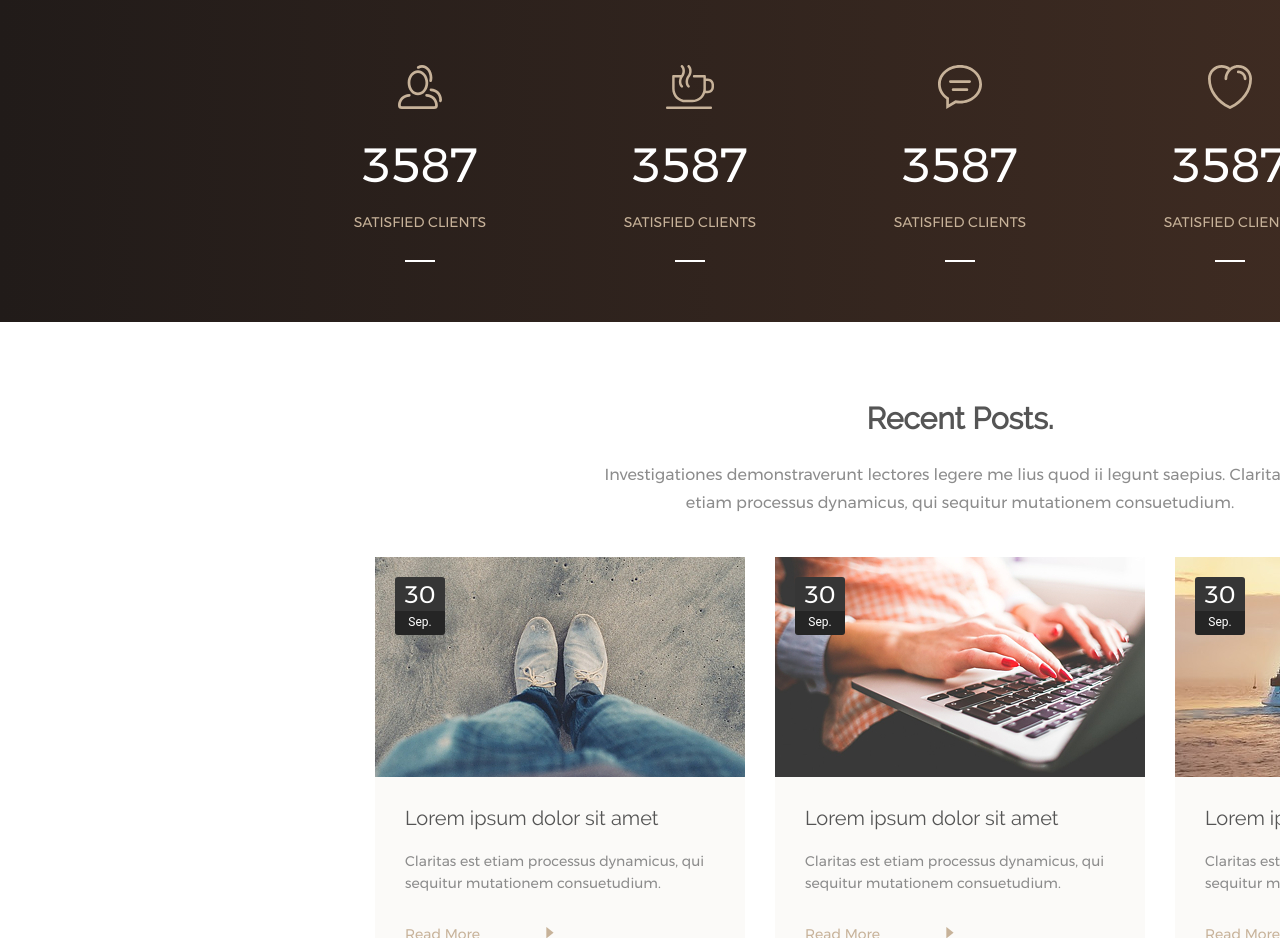
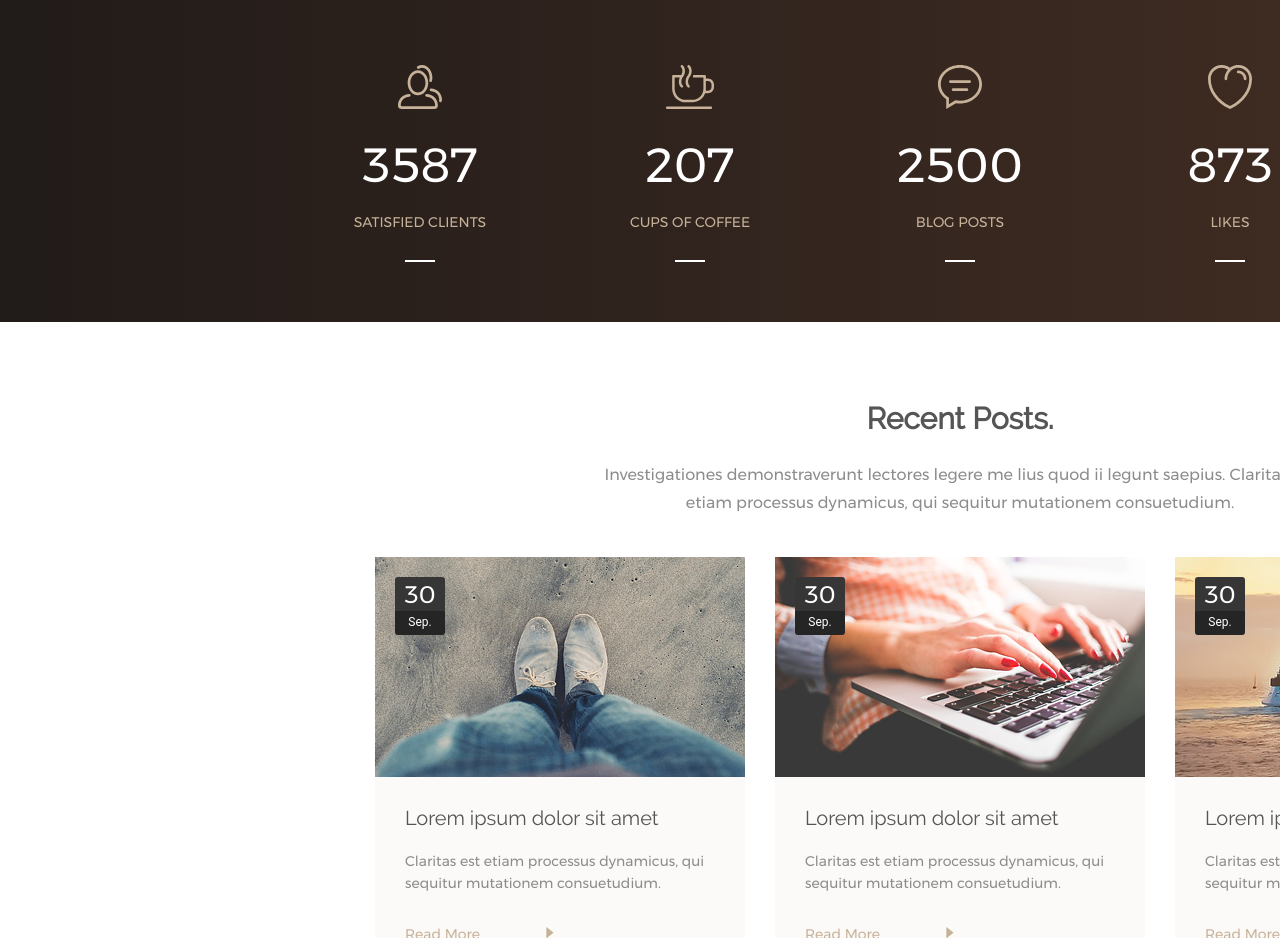
Before and after one commit to KukhalashviliLA/geekbrains-HTML5-Waxom, a plain HTML site: page index.html in a window 1280 px wide. Shown: the part 4880-5818 px from the top of the page. Drawn offline with Linux system fonts and the light colour scheme.

Commit message:
fix statistics_link

```diff
--- a/index.html
+++ b/index.html
@@ -405,32 +405,32 @@
             <path
               d="M46.043 42.749c0 .69-.552 1.25-1.234 1.25H1.234C.552 44 0 43.44 0 42.75c0-.691.552-1.251 1.234-1.251h43.575c.682 0 1.234.56 1.234 1.25zM19.586 16.396c.054-2.162.818-4.33 2.096-5.946 1.945-2.461 1.988-6.486.087-8.284a1.263 1.263 0 0 1-.06-1.768 1.223 1.223 0 0 1 1.744-.061c3.165 2.994 2.622 8.557.155 11.677-1.818 2.3-2.27 6.368-.155 8.37.498.471.525 1.263.06 1.768a1.222 1.222 0 0 1-1.744.06c-1.467-1.387-2.243-3.453-2.183-5.816zM48 19.614v2.4c0 3.44-2.76 6.24-6.154 6.24H39.09c-1.87 5.27-6.85 9.05-12.686 9.05H19.64c-7.431 0-13.476-6.129-13.476-13.662v-12.41c0-.691.552-1.251 1.234-1.251h7.915c1.607-2.476 1.535-6.127-.25-7.815a1.263 1.263 0 0 1-.06-1.768 1.222 1.222 0 0 1 1.745-.06c3.164 2.993 2.621 8.556.155 11.676-1.819 2.3-2.272 6.369-.155 8.37.498.471.525 1.263.06 1.768a1.223 1.223 0 0 1-1.744.061c-1.468-1.388-2.243-3.454-2.184-5.817.034-1.347.343-2.696.881-3.913H8.63v11.16c0 6.153 4.939 11.159 11.009 11.159h6.766c6.07 0 11.008-5.006 11.008-11.16v-11.16h-9.278c-.682 0-1.234-.56-1.234-1.25 0-.691.552-1.251 1.234-1.251h10.512c.682 0 1.234.56 1.234 1.25v2.144h1.965c3.393 0 6.154 2.799 6.154 6.24zm-2.468 0c0-2.06-1.654-3.737-3.686-3.737H39.88v9.874h1.965c2.032 0 3.686-1.676 3.686-3.737z" />
           </svg>
-          <span class="statistics_count">3587</span>
-          <span class="statistics_title">Satisfied Clients</span>
+          <span class="statistics_count">207</span>
+          <span class="statistics_title">Cups of coffee</span>
         </div>
         <div class="statistics_link">
           <svg class="statistics_icon" xmlns="http://www.w3.org/2000/svg" width="44" height="44" viewBox="0 0 44 44">
             <path
               d="M30.248 24.748c0 .76-.616 1.375-1.375 1.375H15.126a1.375 1.375 0 0 1 0-2.75h13.747c.76 0 1.375.617 1.375 1.375zm2.749-8.247c0 .758-.615 1.374-1.375 1.374H12.376a1.375 1.375 0 0 1 0-2.75h19.246c.76 0 1.375.616 1.375 1.376zm10.998 2.749c0 10.63-9.847 19.246-21.996 19.246-1.406 0-2.778-.128-4.112-.347l-9.635 5.846v-9.734C3.227 30.733.003 25.325.003 19.25.003 8.62 9.853.003 22 .003c12.15 0 21.996 8.617 21.996 19.247zm-2.75 0c0-9.11-8.616-16.497-19.246-16.497-10.63 0-19.246 7.386-19.246 16.497 0 5.59 3.252 10.522 8.214 13.506l-.087 6.377 6.473-3.89c1.49.317 3.04.504 4.646.504 10.63 0 19.247-7.387 19.247-16.497z" />
           </svg>
-          <span class="statistics_count">3587</span>
-          <span class="statistics_title">Satisfied Clients</span>
+          <span class="statistics_count">2500</span>
+          <span class="statistics_title">Blog posts</span>
         </div>
         <div class="statistics_link">
           <svg class="statistics_icon" xmlns="http://www.w3.org/2000/svg" width="44" height="44" viewBox="0 0 44 44">
             <path
               d="M44 13.75c0 12.445-8.003 23.702-21.406 30.113a1.368 1.368 0 0 1-1.188 0C8.002 37.453 0 26.195 0 13.75 0 6.166 6.168 0 13.75 0c2.985 0 5.873.975 8.25 2.764.063-.046.129-.087.191-.132.206-.149.413-.296.628-.434.12-.078.244-.148.365-.222.223-.133.443-.267.672-.388.084-.046.174-.085.26-.127.435-.216.884-.41 1.343-.582.175-.066.346-.135.524-.193.194-.063.392-.117.59-.172a13.665 13.665 0 0 1 1.182-.276c.255-.047.51-.086.768-.117.153-.02.305-.043.46-.057.42-.038.843-.064 1.267-.064C37.831 0 44 6.166 44 13.75zm-2.75 0c0-6.066-4.935-11-11-11-.357 0-.712.02-1.06.053-.16.017-.315.043-.47.066-.183.027-.367.051-.549.084-.201.04-.396.09-.593.14a9.836 9.836 0 0 0-.395.103 10.8 10.8 0 0 0-.646.212c-.103.037-.205.073-.305.113-.227.09-.45.189-.67.293a10.392 10.392 0 0 0-1.11.607c-.23.14-.454.294-.673.453-.05.038-.1.077-.152.113-.222.17-.443.348-.654.536-2.277 2.016-3.723 4.953-3.723 8.227a1.374 1.374 0 1 1-2.75 0c0-3.475 1.305-6.643 3.44-9.067a10.945 10.945 0 0 0-6.19-1.933c-6.065 0-11 4.934-11 11 0 11.177 7.184 21.358 19.25 27.347 12.066-5.99 19.25-16.17 19.25-27.347zm-2.75 0a1.375 1.375 0 0 1-2.75 0c0-3.034-2.467-5.5-5.5-5.5a1.375 1.375 0 0 1 0-2.75c4.55 0 8.25 3.7 8.25 8.25z" />
           </svg>
-          <span class="statistics_count">3587</span>
-          <span class="statistics_title">Satisfied Clients</span>
+          <span class="statistics_count">873</span>
+          <span class="statistics_title">Likes</span>
         </div>
         <div class="statistics_link">
           <svg class="statistics_icon" xmlns="http://www.w3.org/2000/svg" width="54" height="44" viewBox="0 0 54 44">
             <path
               d="M53.998 42.304a1.69 1.69 0 0 1-1.688 1.691H1.69a1.69 1.69 0 0 1-1.687-1.691 1.69 1.69 0 0 1 1.688-1.693h50.62a1.69 1.69 0 0 1 1.687 1.693zm0-8.46v1.691a1.69 1.69 0 0 1-1.688 1.692H1.69a1.69 1.69 0 0 1-1.687-1.692v-1.692c0-14.38 11.19-26.193 25.31-27.072-.01-.128 0-3.384 0-3.384H21.94a1.69 1.69 0 0 1-1.688-1.692A1.69 1.69 0 0 1 21.94.003h10.124a1.69 1.69 0 0 1 1.687 1.692 1.69 1.69 0 0 1-1.687 1.692h-3.375v3.384c14.12.878 25.31 12.692 25.31 27.072zm-3.375 0c0-13.083-10.575-23.689-23.622-23.689S3.378 20.761 3.378 33.843z" />
           </svg>
-          <span class="statistics_count">3587</span>
-          <span class="statistics_title">Satisfied Clients</span>
+          <span class="statistics_count">900</span>
+          <span class="statistics_title">We launched</span>
         </div>
       </section>
       <section class="posts">
```
